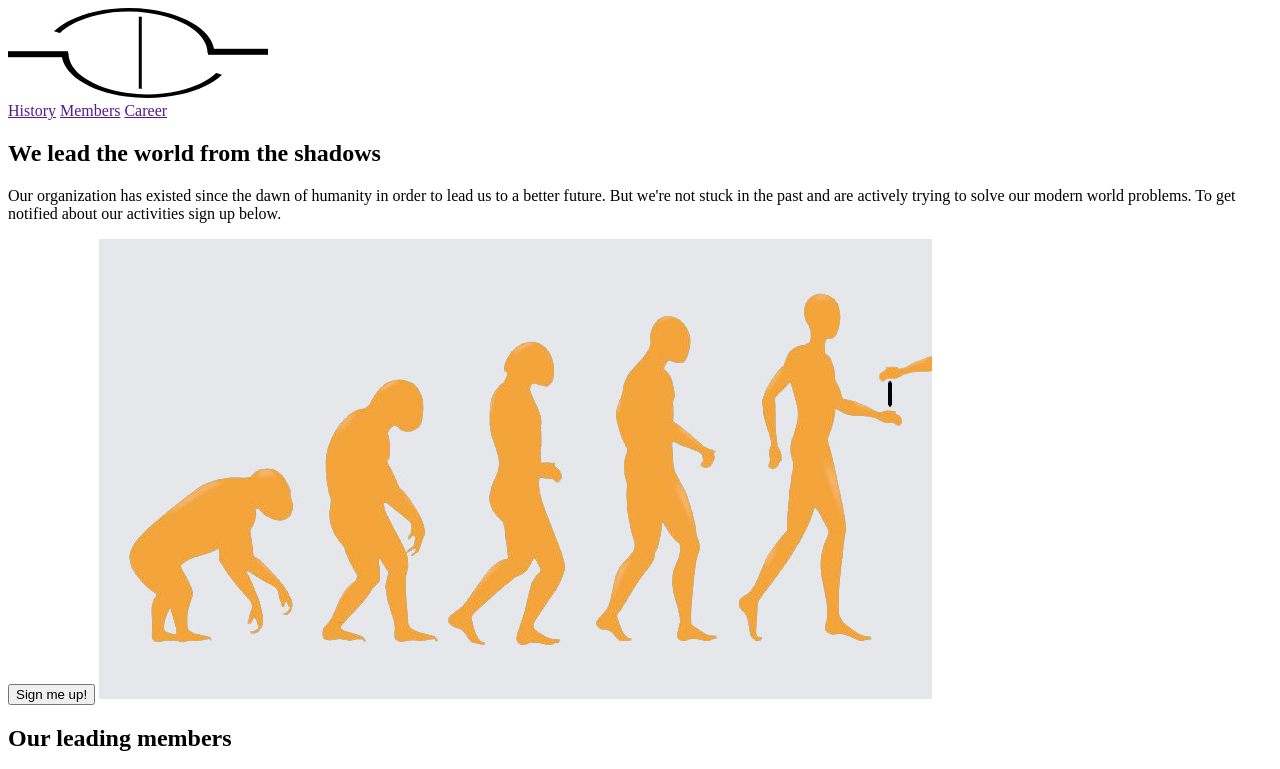
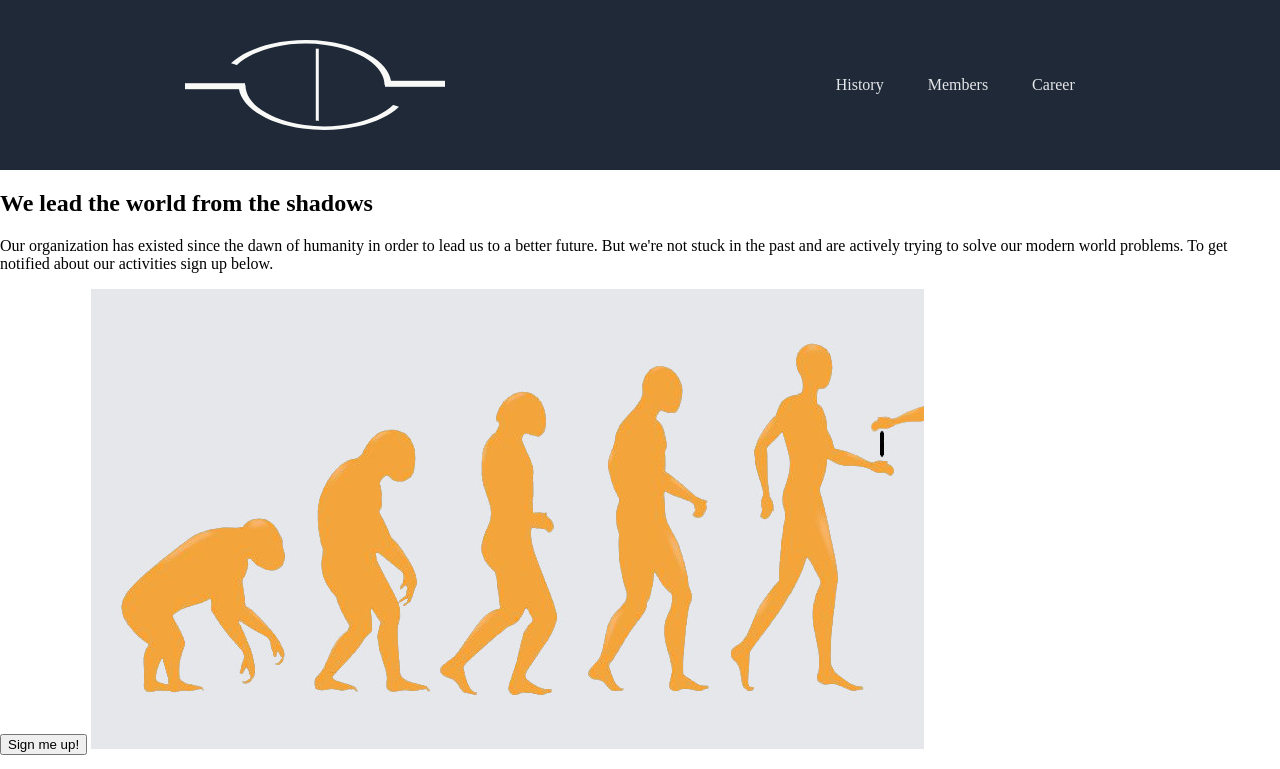
Before and after one commit to CHTBR/odin-landing-page, a plain HTML site: page index.html in a window 1280 px wide. Shown: the top 769 px of the page. Drawn offline with Linux system fonts and the light colour scheme.

Commit message:
Add css styles for header and general
Changed some things in index after applying css

```diff
--- a/index.html
+++ b/index.html
@@ -4,11 +4,12 @@
     <meta charset="UTF-8">
     <meta name="viewport" content="width=device-width, initial-scale=1.0">
     <title>Landing page</title>
+    <link rel="stylesheet" href="styles/styles.css">
 </head>
 <body>
     <header>
 
-        <img src="img/logo.webp" alt="Header Logo">
+        <img src="img/logo.png" alt="Header Logo">
 
         <nav role="navigation">
 
--- /dev/null
+++ b/styles/styles.css
@@ -0,0 +1,45 @@
+/* Variables */
+:root {
+    --dark-blue: #1f2937;
+    --grey: #e5e7eb;
+    --blue: #3882f6;
+    --light-grey: #f9faf8;
+}
+
+/* General layout */
+body {
+    margin: 0px;
+    display: flex;
+    flex-flow: column nowrap;
+}
+
+/* Header */
+header {
+    padding: 40px 0;
+    background-color: var(--dark-blue);
+    color: var(--grey);
+    display: flex;
+    flex-flow: row nowrap;
+    justify-content: space-around;
+    align-items: center;
+}
+
+nav a {
+    margin: 20px;
+    color: var(--grey);
+    text-decoration: none;
+}
+
+nav a:hover {
+    color: var(--blue);
+}
+
+/* Introduction */
+
+/* Members */
+
+/* Quote */
+
+/* Call to action */
+
+/* Footer */
```
Also changed, not shown: img/logo.png (added), img/logo.webp (deleted).
